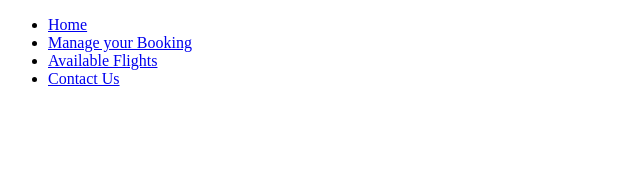
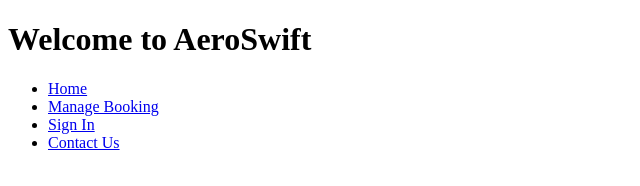
Before and after one commit to ckarnati/airlines-reservation-system, a plain HTML site: page index.html in a window 1280 px wide. Shown: the whole page, without its empty margins (0-640 px from the left). Drawn offline with Linux system fonts and the light colour scheme.

Commit message:
Add sign-in page and update booking page

```diff
--- a/index.html
+++ b/index.html
@@ -1,18 +1,19 @@
 <!DOCTYPE html>
 <html lang="en">
 <head>
-    <meta charset="UTF-8">
-    <meta name="viewport" content="width=device-width, initial-scale=1.0">
-    <title>AeroSwift</title>
+  <meta charset="UTF-8">
+  <title>AeroSwift – Home</title>
 </head>
 <body>
-    <nav>
-        <ul>
-            <li><a href="#">Home</a></li>
-            <li><a href="#">Manage your Booking</a></li>
-            <li><a href="#">Available Flights</a></li>
-            <li><a href="#">Contact Us</a></li>
-        </ul>
-    </nav>
+  <h1>Welcome to AeroSwift</h1>
+  <nav>
+    <ul>
+      <li><a href="index.html">Home</a></li>
+      <li><a href="booking.html">Manage Booking</a></li>
+      <li><a href="sign-in.html">Sign In</a></li>
+      <li><a href="contact.html">Contact Us</a></li>
+    </ul>
+  </nav>
+  <!-- Add more content here -->
 </body>
 </html>
```
Also changed, not shown: booking.html (added), sign-in.html (added).
